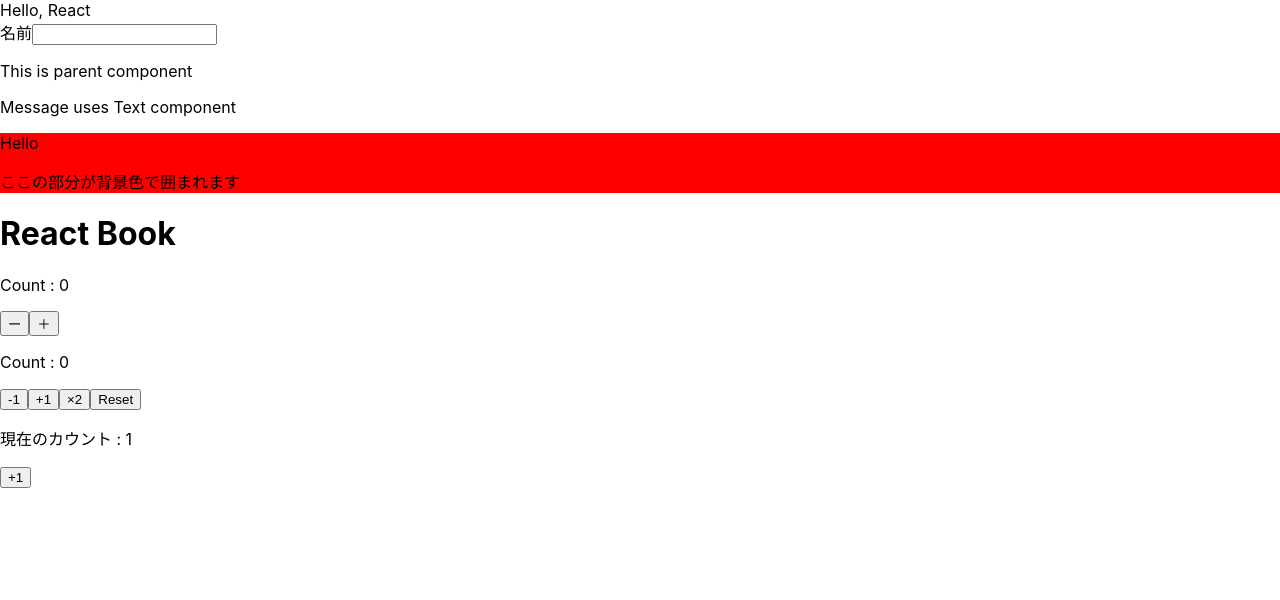
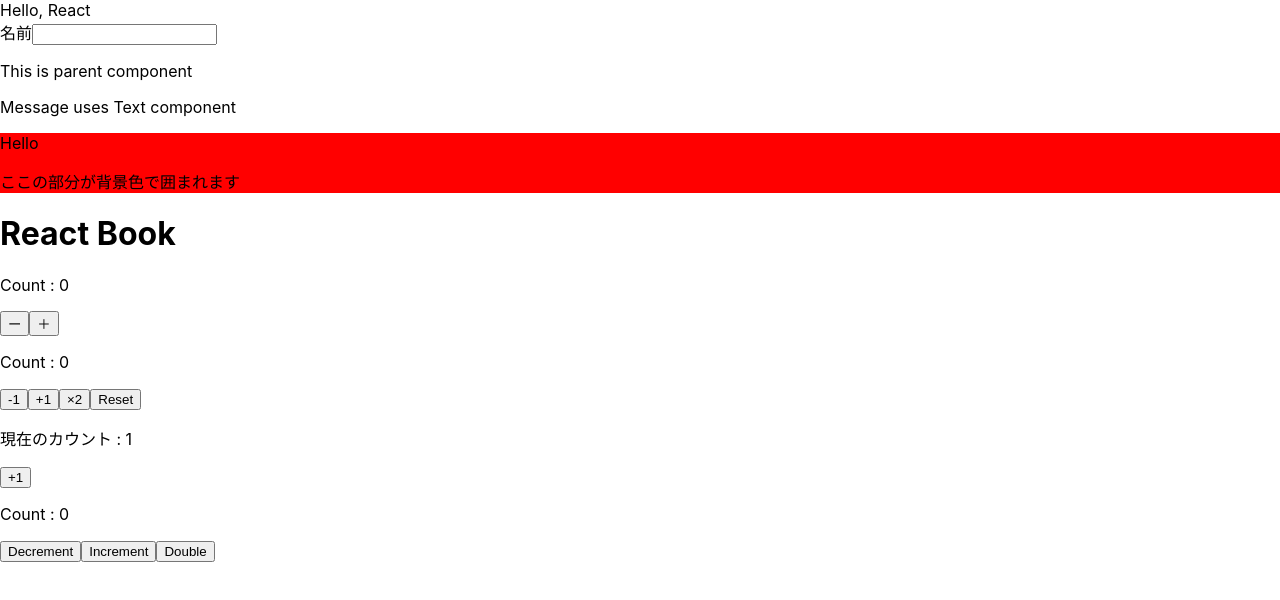
Before and after one commit to RiRyCasals/react-sample, a React (Create React App) app: page / in a window 1280 px wide. Shown: the top 600 px of the page. Built offline with nearby package versions, Linux system fonts and the light colour scheme.

Commit message:
p100まで終了

```diff
--- /dev/null
+++ b/src/components/UseCallbackSample.tsx
@@ -0,0 +1,46 @@
+import { memo, useState, useCallback } from "react";
+
+type ButtonProps = {
+    onClick: () => void
+}
+
+const DecrementButton = (props: ButtonProps) => {
+    const { onClick } = props
+    console.log('DecrementButtonが再描画されました')
+    return <button onClick={onClick}>Decrement</button>
+}
+
+const IncrementButton = memo((props: ButtonProps) => {
+    const { onClick } = props
+    console.log('IncrementButtonが再描画されました')
+    return <button onClick={onClick}>Increment</button>
+})
+
+const DoubleButton = memo((props: ButtonProps) => {
+    const { onClick } = props
+    console.log('DoubleButtonが再描画されました')
+    return <button onClick={onClick}>Double</button>
+})
+
+const Parent = () => {
+    const [count, setCount] = useState(0)
+    const decrement = () => {
+        setCount((c) => c - 1)
+    }
+    const increment = () => {
+        setCount((c) => c + 1)
+    }
+    const double = useCallback(() => {
+        setCount((c) => c * 2)
+    }, [])
+    return (
+        <div>
+            <p>Count : {count}</p>
+            <DecrementButton onClick={decrement}/>
+            <IncrementButton onClick={increment}/>
+            <DoubleButton onClick={double}/>
+        </div>
+    )
+}
+
+export default Parent
--- a/src/index.tsx
+++ b/src/index.tsx
@@ -10,6 +10,7 @@
 import StateCounter from './components/UseStateSample';
 import ReducerCounter from './components/UseReducerSample';
 import MemoFizzBuzz from './components/Parent'
+import CallbackButton from './components/UseCallbackSample'
 
 const root = ReactDOM.createRoot(
   document.getElementById('root') as HTMLElement
@@ -24,6 +25,7 @@
     <StateCounter initialValue={0}/>
     <ReducerCounter initialValue={0}/>
     <MemoFizzBuzz/>
+    <CallbackButton/>
   </div>
 );
 
```
